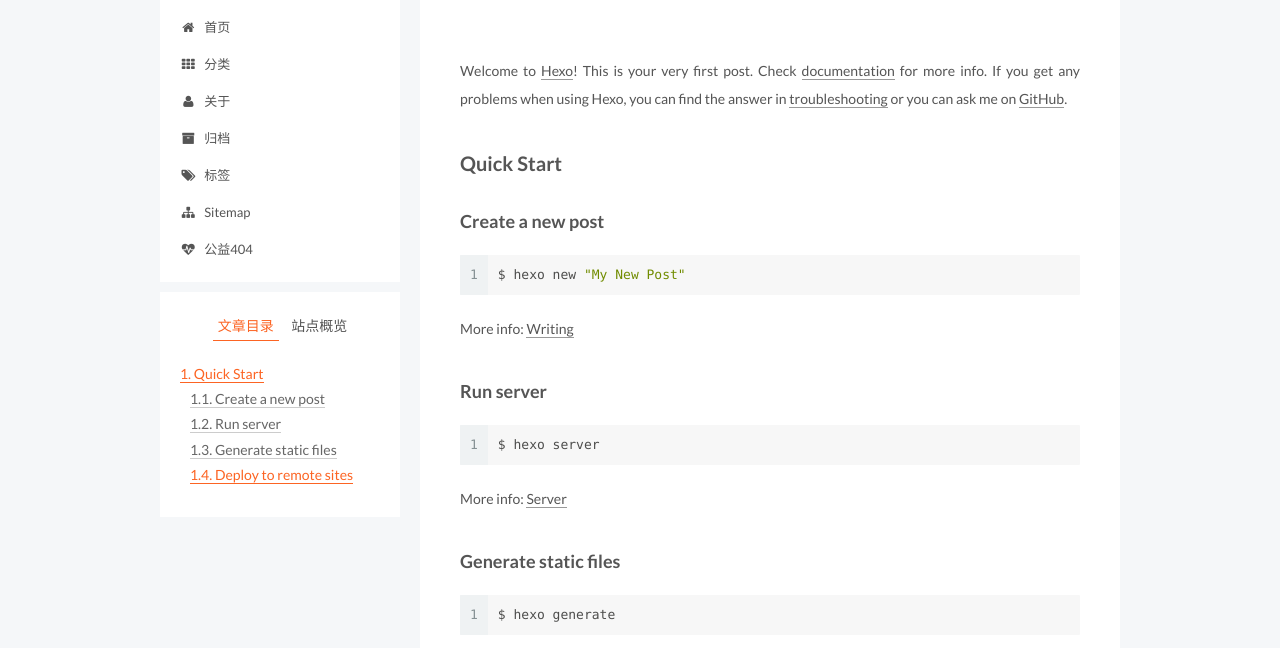
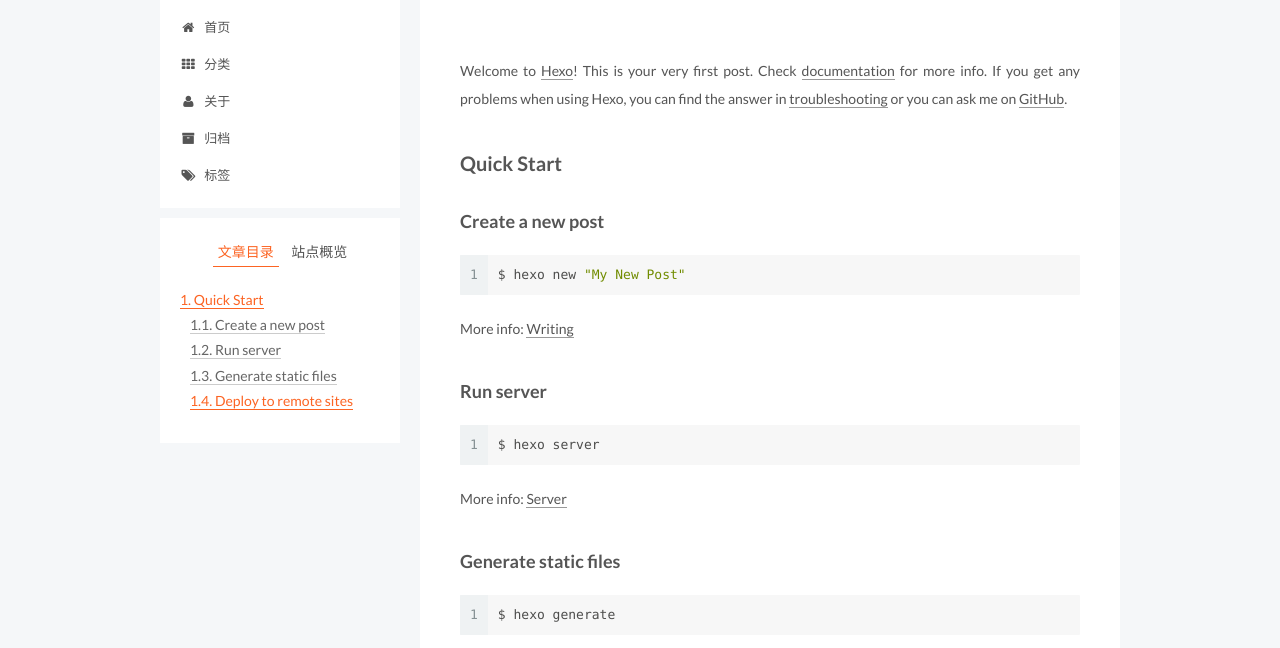
Before and after one commit to ZaneLove/zanelove.github.io, a plain HTML site: page 2017/01/23/hello-world/index.html in a window 1280 px wide. Shown: the part 152-800 px from the top of the page. Drawn offline with Linux system fonts and the light colour scheme; a script that the page names is missing.

Commit message:
Site updated: 2017-01-24 12:30:48

```diff
--- a/2017/01/23/hello-world/index.html
+++ b/2017/01/23/hello-world/index.html
@@ -241,26 +241,6 @@ Quick">
               <i class="menu-item-icon fa fa-fw fa-tags"></i> <br />
 
             标签
-          </a>
-        </li>
-
-
-        <li class="menu-item menu-item-sitemap">
-          <a href="/sitemap.xml" rel="section">
-
-              <i class="menu-item-icon fa fa-fw fa-sitemap"></i> <br />
-
-            Sitemap
-          </a>
-        </li>
-
-
-        <li class="menu-item menu-item-commonweal">
-          <a href="/404.html" rel="section">
-
-              <i class="menu-item-icon fa fa-fw fa-heartbeat"></i> <br />
-
-            公益404
           </a>
         </li>
 
--- a/css/main.css
+++ b/css/main.css
@@ -1686,7 +1686,7 @@ pre .javascript .function {
   width: 4px;
   height: 4px;
   border-radius: 50%;
-  background: #e4ffda;
+  background: #b0ffe0;
 }
 .links-of-blogroll {
   font-size: 13px;
```
Also changed, not shown: archives/2017/01/index.html (+0 -20 lines), archives/2017/index.html (+0 -20 lines), archives/index.html (+0 -20 lines), index.html (+0 -20 lines).
